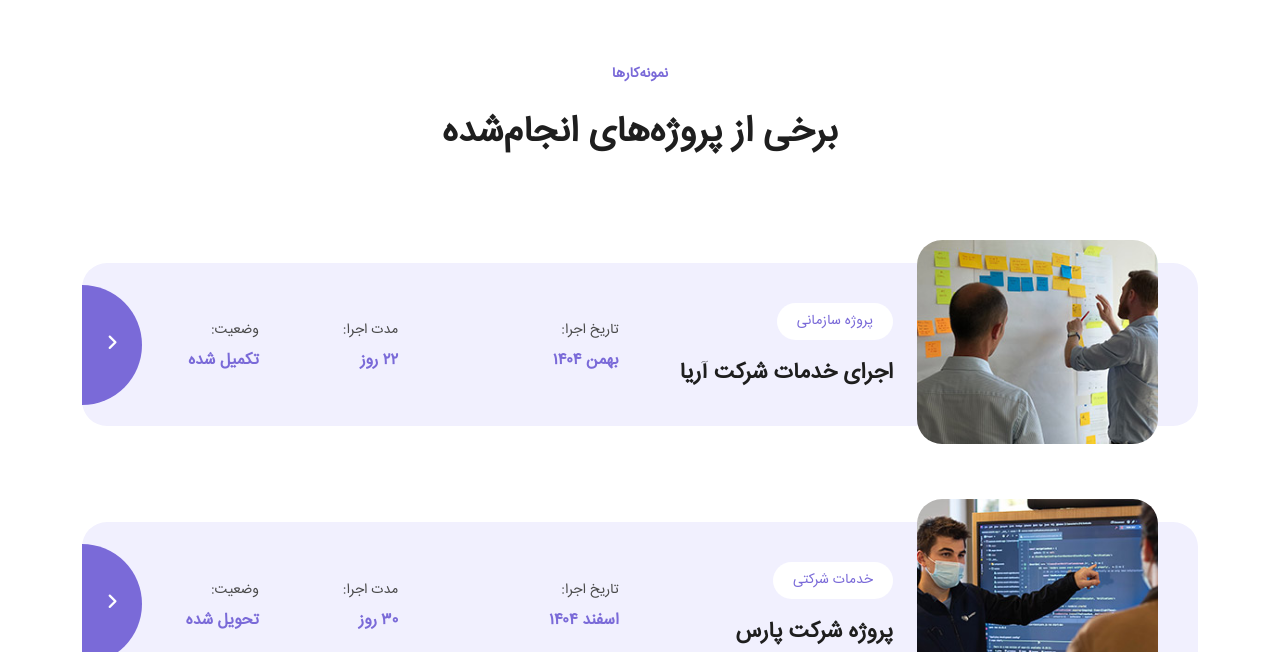
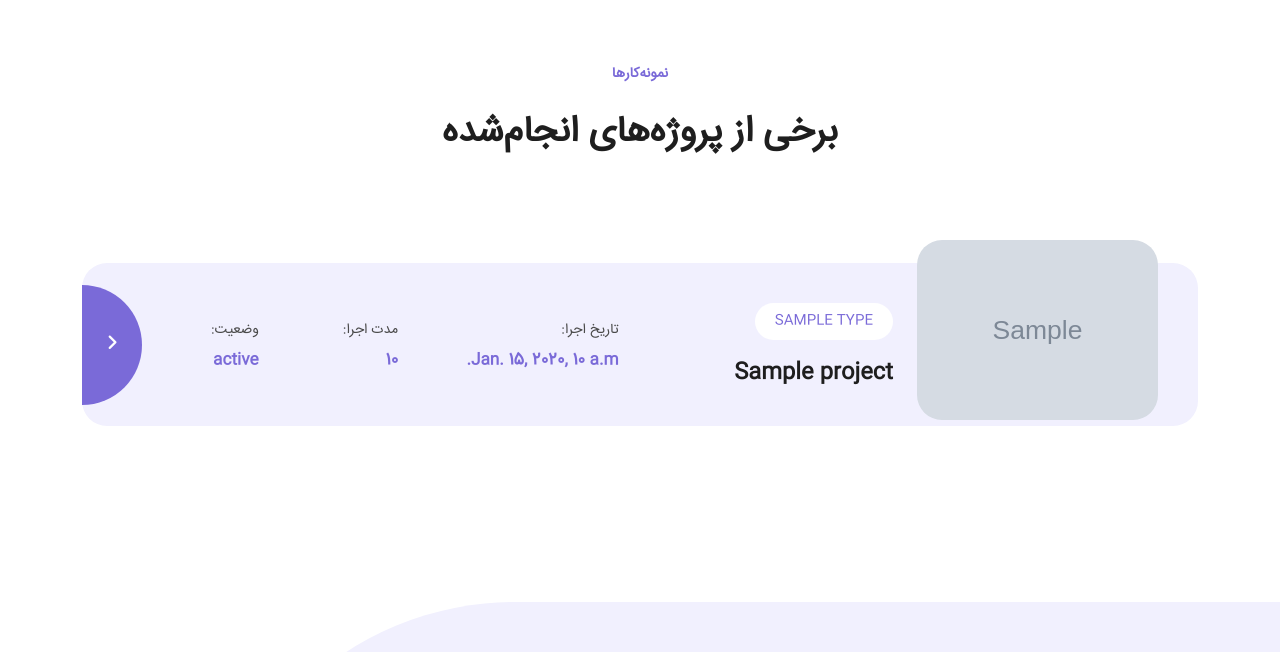
Before and after one commit to mohammadRJ20023/soha-azarin-sepehr-website, a Django app: template Home/templates/Home/Home.html in a window 1280 px wide. Shown: the part 4618-5270 px from the top of the page. Run offline with Django 4.2, Linux system fonts and the light colour scheme; the template is opened without the code that fills it: most values are stand-ins (such as "Sample title", 1, 10 or a date in 2020); grey boxes marked "Sample" are stand-in pictures; form fields are guessed from the names that the template uses; some web fonts are replaced; grey boxes are pictures that could not be loaded.

Commit message:
feat: implement projects section and detail templates

```diff
--- a/Home/templates/Home/Home.html
+++ b/Home/templates/Home/Home.html
@@ -473,100 +473,38 @@ https://templatemo.com/tm-586-scholar
         </div>
       </div>
       <div class="col-lg-12 col-md-6">
+        {% for project in projects %}
           <div class="item">
             <div class="row">
               <div class="col-lg-3">
                 <div class="image">
-                <img src="{% static "/images/event-01.jpg" %}" alt="">
+                  <img src="{{ project.image.url }}" alt="">
                 </div>
               </div>
               <div class="col-lg-9">
                 <ul>
                   <li>
-                  <span class="category">پروژه سازمانی</span>
-                  <h4>اجرای خدمات شرکت آریا</h4>
+                    <span class="category">{{ project.type }} </span>
+                    <h4>{{ project.title }}</h4>
                   </li>
                   <li>
                     <span>تاریخ اجرا:</span>
-                  <h6>بهمن ۱۴۰۴</h6>
+                    <h6>{{ project.start_time }}</h6>
                   </li>
                   <li>
                     <span>مدت اجرا:</span>
-                  <h6>۲۲ روز</h6>
+                    <h6>{{ project.duration }}</h6>
                   </li>
                   <li>
                     <span>وضعیت:</span>
-                  <h6>تکمیل شده</h6>
+                    <h6>{{ project.status }}</h6>
                   </li>
                 </ul>
-              <a href="#"><i class="fa fa-angle-right"></i></a>
+                <a href="{% url "portfolio:project_detail" project.slug %}"><i class="fa fa-angle-right"></i></a>
               </div>
             </div>
           </div>
-      </div>
-      <div class="col-lg-12 col-md-6">
-        <div class="item">
-          <div class="row">
-            <div class="col-lg-3">
-              <div class="image">
-                <img src="{% static "/images/event-02.jpg" %}" alt="">
-              </div>
-            </div>
-            <div class="col-lg-9">
-              <ul>
-                <li>
-                  <span class="category">خدمات شرکتی</span>
-                  <h4>پروژه شرکت پارس</h4>
-                </li>
-                <li>
-                  <span>تاریخ اجرا:</span>
-                  <h6>اسفند ۱۴۰۴</h6>
-                </li>
-                <li>
-                  <span>مدت اجرا:</span>
-                  <h6>۳۰ روز</h6>
-                </li>
-                <li>
-                  <span>وضعیت:</span>
-                  <h6>تحویل شده</h6>
-                </li>
-              </ul>
-              <a href="#"><i class="fa fa-angle-right"></i></a>
-            </div>
-          </div>
-        </div>
-      </div>
-      <div class="col-lg-12 col-md-6">
-        <div class="item">
-          <div class="row">
-            <div class="col-lg-3">
-              <div class="image">
-                <img src="{% static "/images/event-03.jpg" %}" alt="">
-              </div>
-            </div>
-            <div class="col-lg-9">
-              <ul>
-                <li>
-                  <span class="category">پروژه ویژه</span>
-                  <h4>خدمات برای مجموعه تجاری</h4>
-                </li>
-                <li>
-                  <span>تاریخ اجرا:</span>
-                  <h6>فروردین ۱۴۰۵</h6>
-                </li>
-                <li>
-                  <span>مدت اجرا:</span>
-                  <h6>۴۸ روز</h6>
-                </li>
-                <li>
-                  <span>وضعیت:</span>
-                  <h6>پایان یافته</h6>
-                </li>
-              </ul>
-              <a href="#"><i class="fa fa-angle-right"></i></a>
-            </div>
-          </div>
-        </div>
+        {% endfor %}
       </div>
     </div>
   </div>
--- a/Home/views.py
+++ b/Home/views.py
@@ -1,6 +1,7 @@
 from django.shortcuts import render, redirect
 from .forms import ContactUsForm
 from .models import ContactUs
+from portfolio.models import Project
 
 
 
@@ -25,5 +26,5 @@ def Home_page(request):
     else:
         form = ContactUsForm
 
-
-    return render(request, "Home/Home.html", {"form":form})
+    projects = Project.objects.all()
+    return render(request, "Home/Home.html", {"form":form, "projects":projects})
--- a/portfolio/admin.py
+++ b/portfolio/admin.py
@@ -5,6 +5,7 @@ from jalali_date.admin import ModelAdminJalaliMixin
 from .models import Project
 
 
+
 @admin.register(Project)
 class ProjectAdmin(ModelAdminJalaliMixin, admin.ModelAdmin):
     list_display = ("title","start_time", "end_time", "duration", "status")
--- a/portfolio/urls.py
+++ b/portfolio/urls.py
@@ -5,5 +5,5 @@ from . import views
 app_name = "portfolio"
 
 urlpatterns = [
-    path("detail/<slug:slug>", views.Project_detail, name="project_detail")
+    path("detail/<str:slug>", views.Project_detail, name="project_detail")
 ]
--- a/portfolio/views.py
+++ b/portfolio/views.py
@@ -10,4 +10,4 @@ def Project_detail(request, slug):
     # project = Project.objects.get(slug=slug) or:
     project = get_object_or_404(Project, slug=slug)
 
-    return render(request, "Project_detail.html", {"project": project})
+    return render(request, "portfolio/Project_detail.html", {"project": project})
```
Also changed, not shown: portfolio/models.py (+8 -3 lines), portfolio/templates/portfolio/Project_detail.html (+34 -33 lines), portfolio/migrations/0001_initial.py (deleted), portfolio/migrations/0002_project_image.py (deleted), portfolio/migrations/0003_project_slug.py (deleted), portfolio/migrations/0004_alter_project_slug.py (deleted), portfolio/migrations/0005_alter_project_end_time.py (deleted), portfolio/migrations/0006_alter_project_end_time.py (deleted), portfolio/migrations/__init__.py (deleted). Lines whose indentation alone changed are shown as unchanged.
